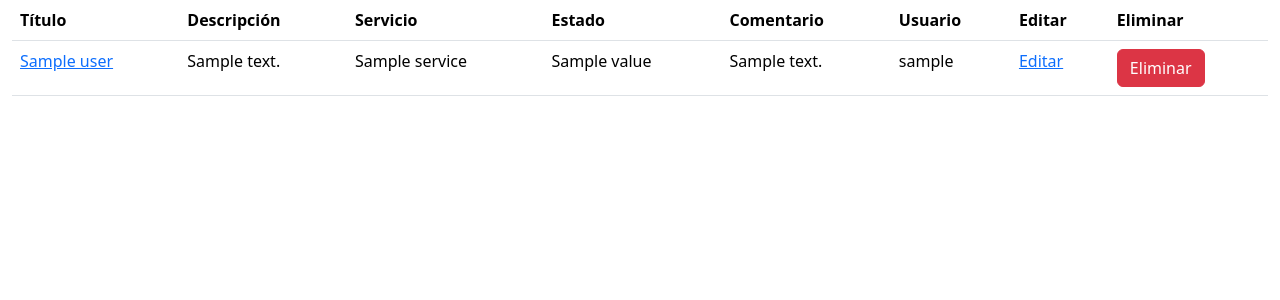
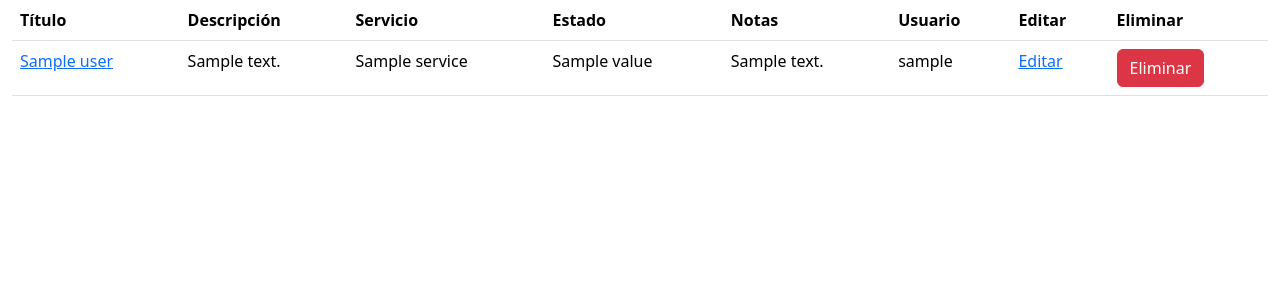
Before and after one commit to franciscodenis/ProyectoVueFlask, a Flask app: template admin/src/web/templates/service_requests/index.html in a window 1280 px wide. Shown: the part 58-358 px from the top of the page. Run offline with Flask 3, Linux system fonts and the light colour scheme; the template is opened without the code that fills it: most values are stand-ins (such as "Sample title", 1, 10 or a date in 2020).

Commit message:
Aplica sugerencias

```diff
--- a/admin/src/web/templates/service_requests/index.html
+++ b/admin/src/web/templates/service_requests/index.html
@@ -13,7 +13,7 @@ Lista de Solicitudes de Servicio
             <th scope="col">Descripción</th>
             <th scope="col">Servicio</th>
             <th scope="col">Estado</th>
-            <th scope="col">Comentario</th>
+            <th scope="col">Notas</th>
             <th scope="col">Usuario</th>
             <th scope="col">Editar</th>
             <th scope="col">Eliminar</th>
--- a/admin/src/web/templates/users/show.html
+++ b/admin/src/web/templates/users/show.html
@@ -1,7 +1,7 @@
 {% extends "layout.html" %}
 
 {% block title %}
-Detalles de la Solicitud de Servicio
+Detalles de Usuario
 {% endblock %}
 
 {% block content %}
```
